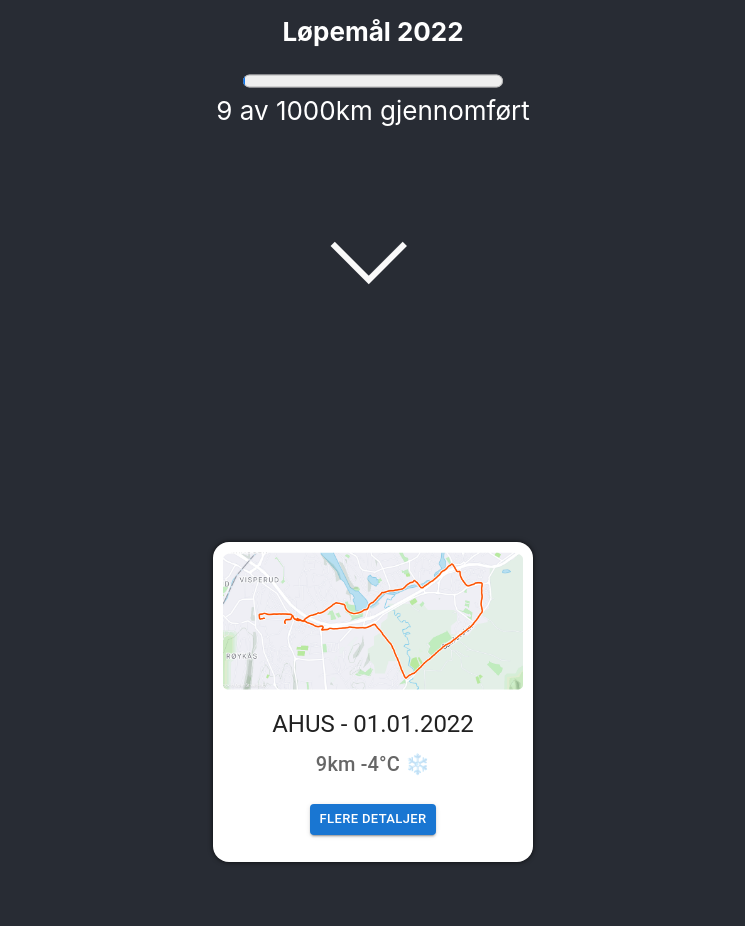
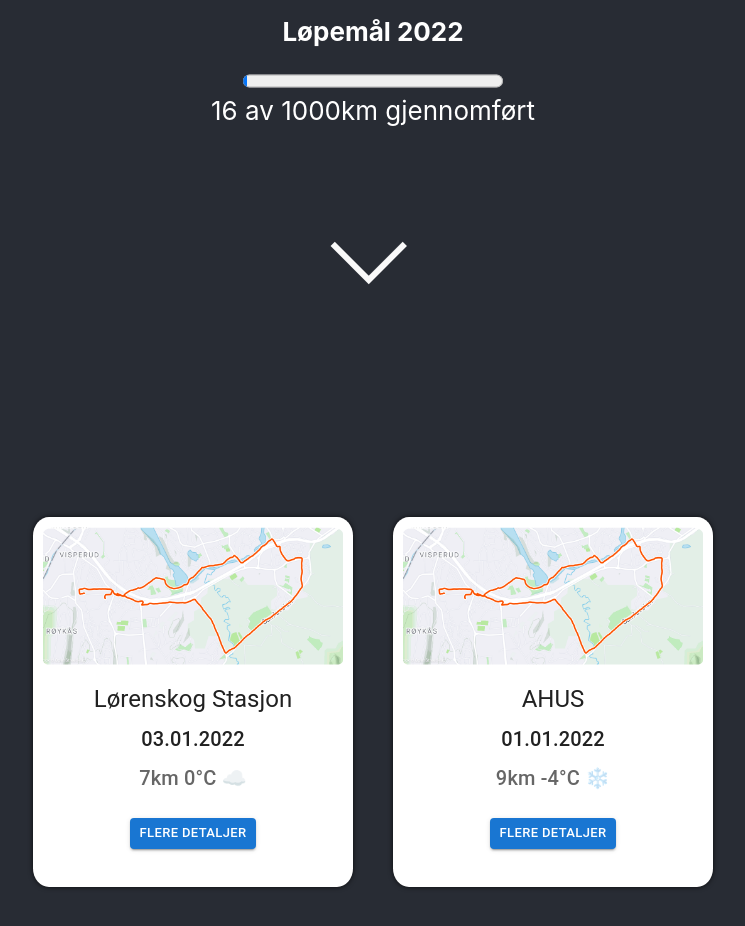
Before and after one commit to SebastianHellum/Running2022, a React (Create React App) app: page / in a window 1280 px wide. Shown: the part 426-1352 px from the top of the page, without its empty margins (267-1012 px from the left). Built offline with nearby package versions, Linux system fonts and the light colour scheme.

Commit message:
Updated data

```diff
--- a/src/App.js
+++ b/src/App.js
@@ -13,7 +13,7 @@ function App() {
       <header className="App-header">
         <img src={"./img/running.png"} className="App-logo" alt="logo" />
         <h1>Løpemål 2022</h1>
-        <ProgressBar max={1000} value={9} />
+        <ProgressBar max={1000} value={16} />
         <AnchorLink href="#cards">
           <div class="arrow"></div>
         </AnchorLink>
--- a/src/components/Cards.css
+++ b/src/components/Cards.css
@@ -14,7 +14,7 @@
 
 .flexParent > div {
   width: 300px;
-  height: 300px;
+  height: 350px;
   margin: 10px;
   border-radius: 5%;
   box-shadow: 0px 0px 5px 0px rgba(0, 0, 0, 0.75);
--- a/src/components/Cards.js
+++ b/src/components/Cards.js
@@ -27,7 +27,10 @@ function Cards() {
           />
           <CardContent>
             <Typography gutterBottom variant="h5" component="div">
-              {item.name} - {item.date}
+              {item.name}
+            </Typography>
+            <Typography gutterBottom variant="h6" component="div">
+              {item.date}
             </Typography>
             <Typography variant="h6" color="text.secondary">
               {item.distance}km {item.weather}
@@ -37,7 +40,10 @@ function Cards() {
             <Button
               size="small"
               variant="contained"
-              style={{ marginLeft: "auto", marginRight: "auto" }}
+              style={{
+                marginLeft: "auto",
+                marginRight: "auto",
+              }}
               href={item.link}
               target="_blank"
             >
--- a/src/components/Data.js
+++ b/src/components/Data.js
@@ -1,8 +1,15 @@
 const CardData = [
+  {
+    name: "Lørenskog Stasjon",
+    mapImage: "./img/ahus.png",
+    date: "03.01.2022",
+    distance: 7,
+    link: "https://www.strava.com/activities/6465637836",
+    weather: "0°C ☁️",
+  },
   {
     name: "AHUS",
     mapImage: "./img/ahus.png",
-    image: "./img/1.jpg",
     date: "01.01.2022",
     distance: 9,
     link: "https://www.strava.com/activities/6456288414",
--- a/src/components/Images.js
+++ b/src/components/Images.js
@@ -1,3 +1,3 @@
-const Images = ["./img/1.jpg"];
+const Images = ["./img/1.jpg", "./img/2.jpg"];
 
 export default Images;
```
Also changed, not shown: public/img/lorenskogStasjon.png (added), 1 other file (tests, documents, lock files or other folders).
